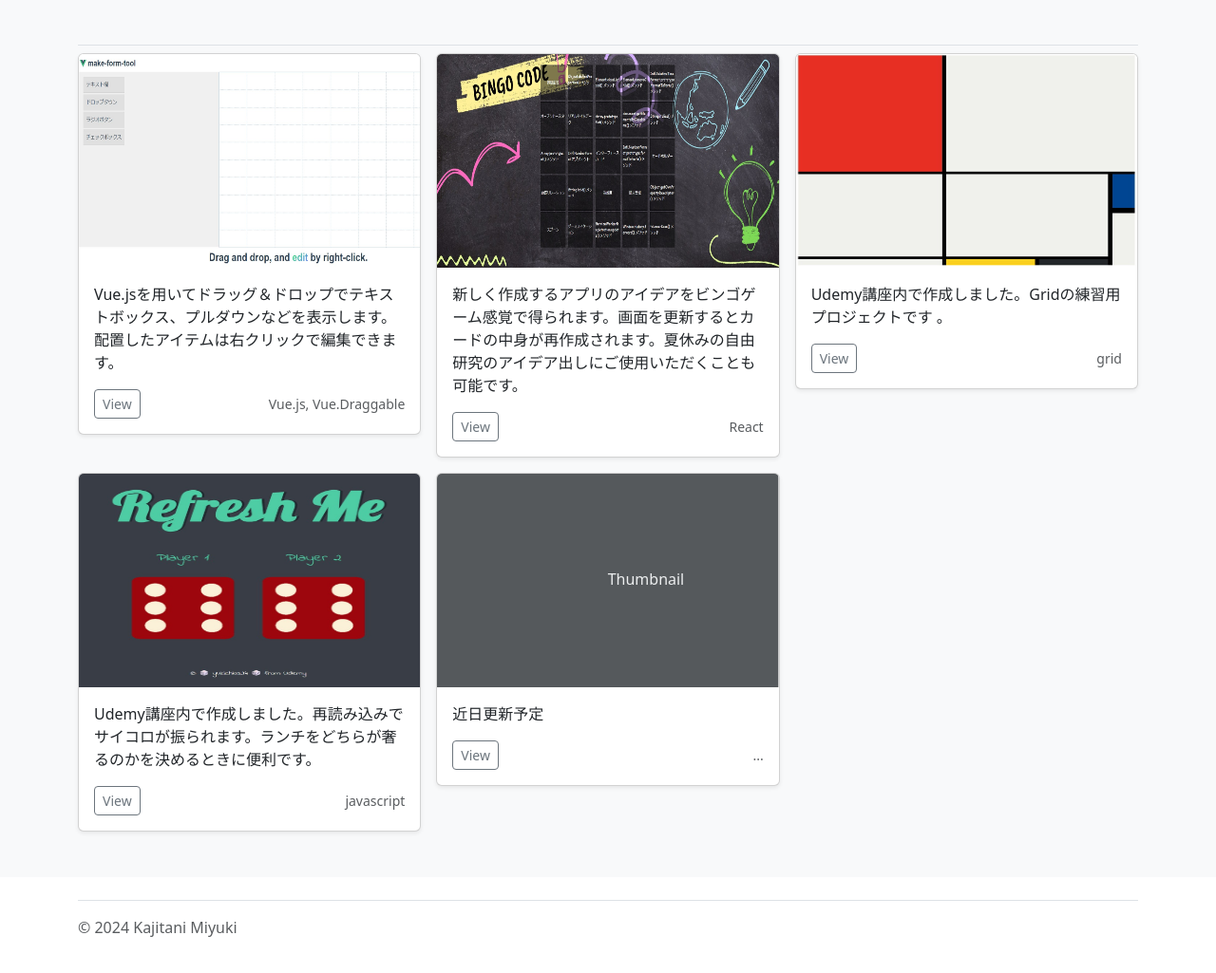
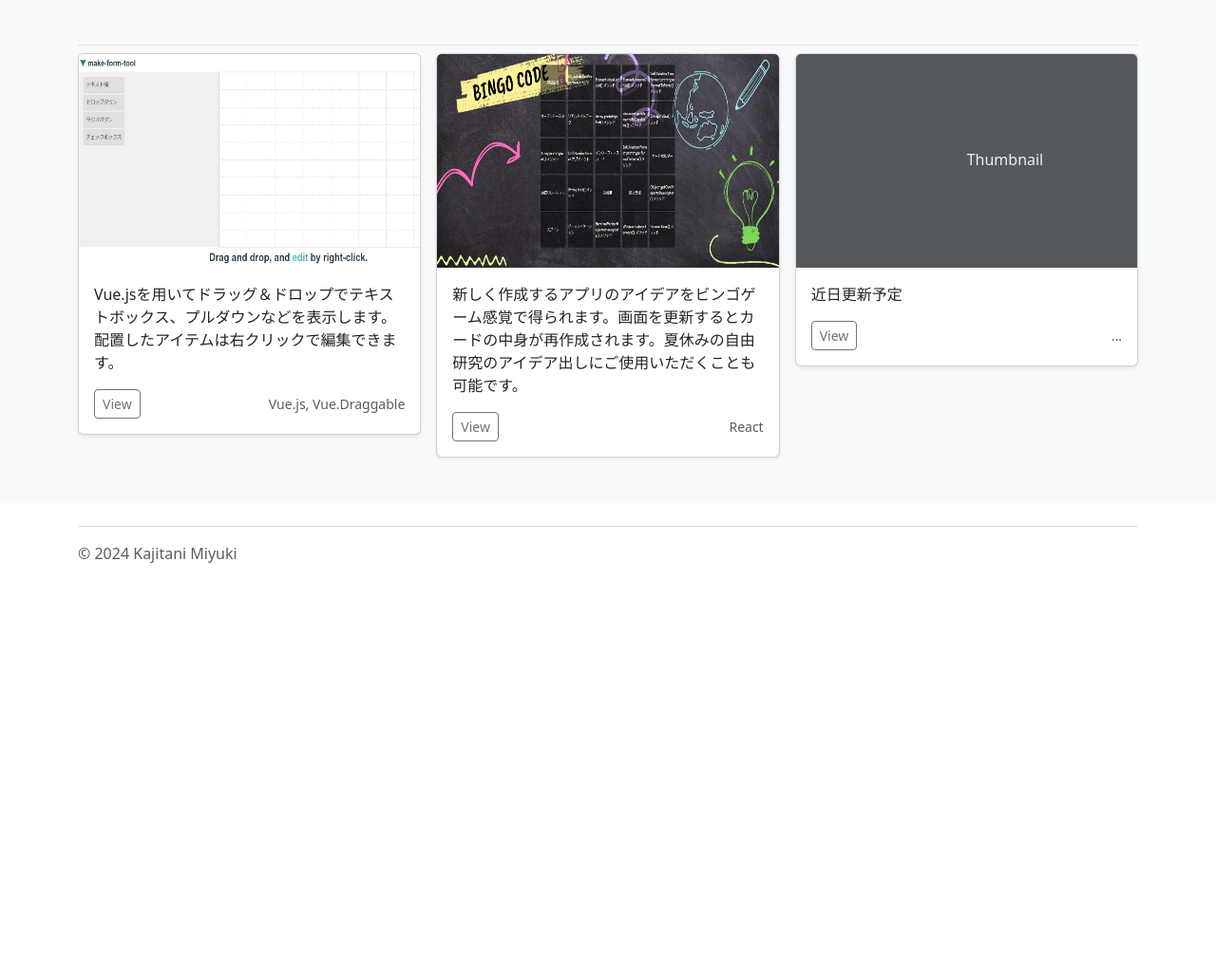
Before and after one commit to yukichi0324/portfolio, a plain HTML site: page index.html in a window 1280 px wide. Shown: the part 2796-3821 px from the top of the page at 95% size. After the commit the page ends 3431 px from the top, so only its background shows below. Drawn offline with nearby package versions, Linux system fonts and the light colour scheme.

Commit message:
Gridとサイコロゲームはcomment

```diff
--- a/index.html
+++ b/index.html
@@ -341,9 +341,8 @@
                 </div>
               </div>
             </div>
-            <div class="col">
+            <!-- <div class="col">
               <div class="card shadow-sm">
-                <!-- <svg class="bd-placeholder-img card-img-top" width="100%" height="225" xmlns="http://www.w3.org/2000/svg" role="img" aria-label="Placeholder: Thumbnail" preserveAspectRatio="xMidYMid slice" focusable="false"><title>Placeholder</title><rect width="100%" height="100%" fill="#55595c"></rect><text x="50%" y="50%" fill="#eceeef" dy=".3em">Thumbnail</text></svg> -->
                 <img
                   class="bd-placeholder-img card-img-top"
                   width="100%"
@@ -366,16 +365,14 @@
                       >
                         View
                       </button>
-                      <!-- <button type="button" class="btn btn-sm btn-outline-secondary">Edit</button> -->
                     </div>
                     <small class="text-body-secondary">grid </small>
                   </div>
                 </div>
               </div>
-            </div>
-            <div class="col">
+            </div> -->
+            <!-- <div class="col">
               <div class="card shadow-sm">
-                <!-- <svg class="bd-placeholder-img card-img-top" width="100%" height="225" xmlns="http://www.w3.org/2000/svg" role="img" aria-label="Placeholder: Thumbnail" preserveAspectRatio="xMidYMid slice" focusable="false"><title>Placeholder</title><rect width="100%" height="100%" fill="#55595c"></rect><text x="50%" y="50%" fill="#eceeef" dy=".3em">Thumbnail</text></svg> -->
                 <img
                   class="bd-placeholder-img card-img-top"
                   width="100%"
@@ -398,13 +395,12 @@
                       >
                         View
                       </button>
-                      <!-- <button type="button" class="btn btn-sm btn-outline-secondary">Edit</button> -->
                     </div>
                     <small class="text-body-secondary">javascript </small>
                   </div>
                 </div>
               </div>
-            </div>
+            </div> -->
             <div class="col">
               <div class="card shadow-sm">
                 <svg
```
